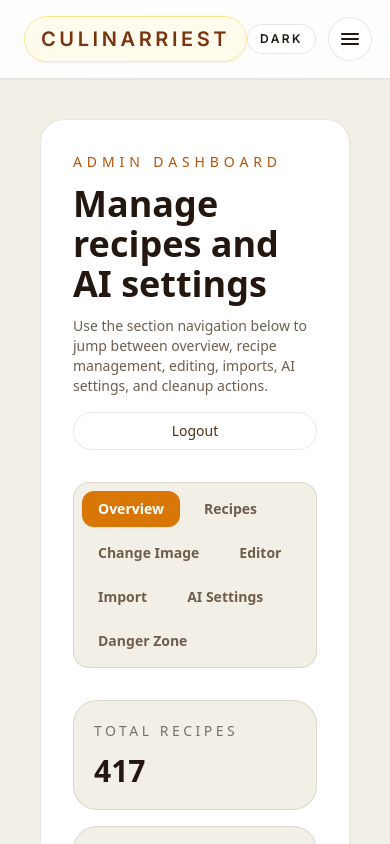
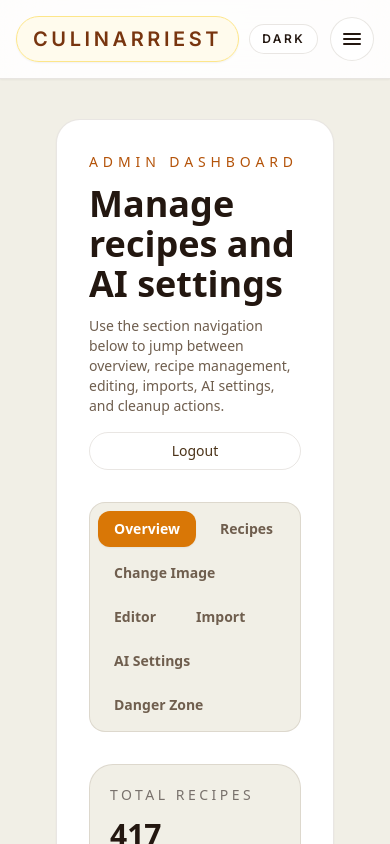
Before and after one commit to Mashhood16/culinary, a Next.js app: page /admin in a window 390 px wide. Shown: the top 844 px of the page. Built offline with nearby package versions, Linux system fonts and the light colour scheme; a web font is replaced by a local one.

Commit message:
responsive2

```diff
--- a/src/app/globals.css
+++ b/src/app/globals.css
@@ -23,8 +23,14 @@ html { scroll-behavior: smooth; }
   Globally overrides your central page containers to reduce empty space
   on widescreen monitors, expanding the max-width from 1280px to 1440px.
 */
+/* Remove the !important and the fixed 1440px width */
 .max-w-7xl {
-  max-width: 1440px !important;
+  width: 100%;           /* Takes up full width on mobile */
+  max-width: 1440px;      /* Caps at 1440px on large screens */
+  margin-left: auto;      /* Centers the container */
+  margin-right: auto;     /* Centers the container */
+  padding-left: 1rem;     /* Adds a little breathing room on mobile */
+  padding-right: 1rem;
 }
 
 /* Premium Custom Scrollbar */
@@ -161,13 +167,16 @@ a { text-decoration: none; }
   }
 }
 
-/* This ensures no element can ever be wider than the phone screen */
+/* Force everything to fit the screen width */
 html, body {
-  max-width: 100vw;
   overflow-x: hidden;
+  width: 100%;
+  margin: 0;
+  padding: 0;
 }
 
-/* This is a standard CSS best practice for all modern projects */
-*, *::before, *::after {
+/* Ensure no element is wider than the screen */
+* {
+  max-width: 100vw;
   box-sizing: border-box;
 }
```
